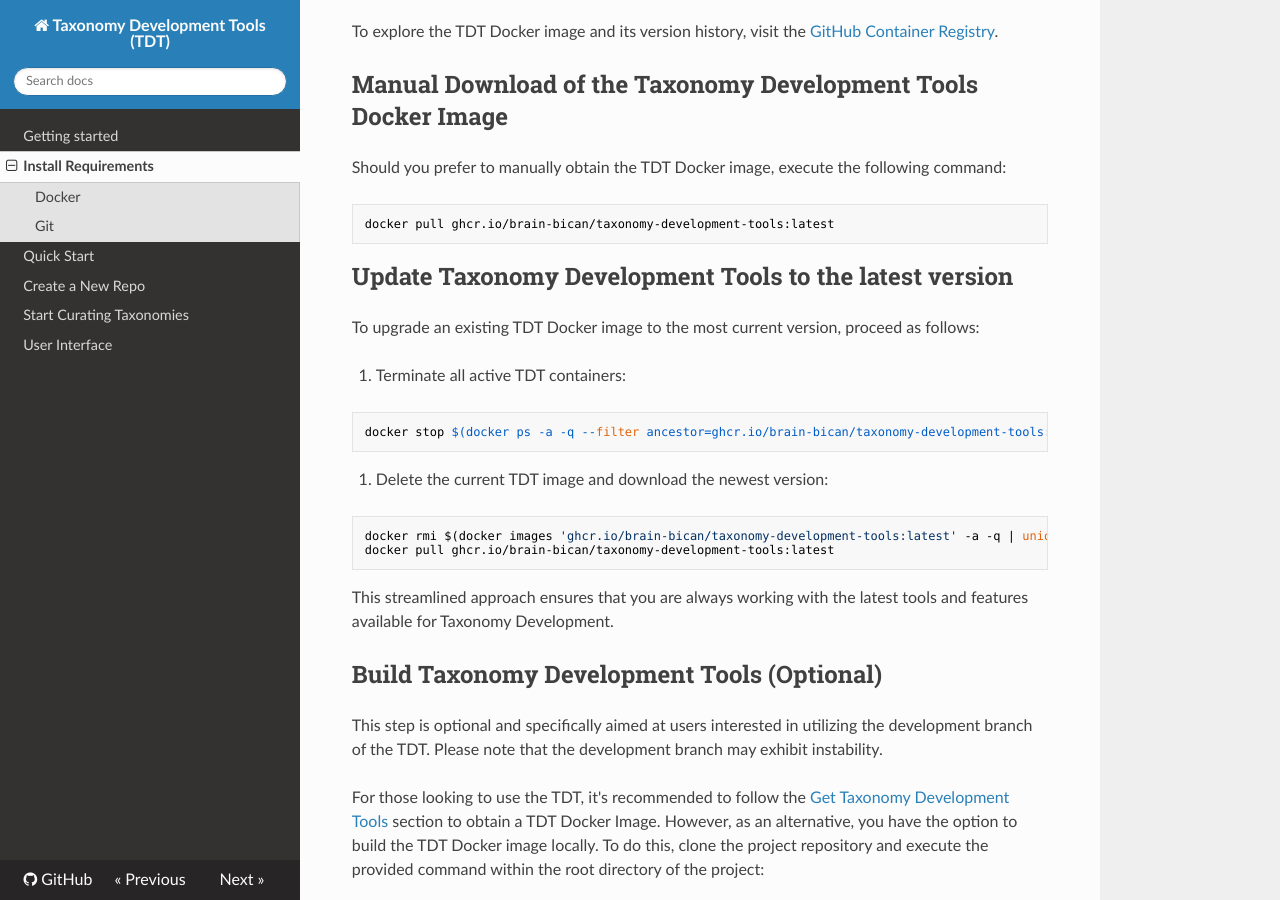
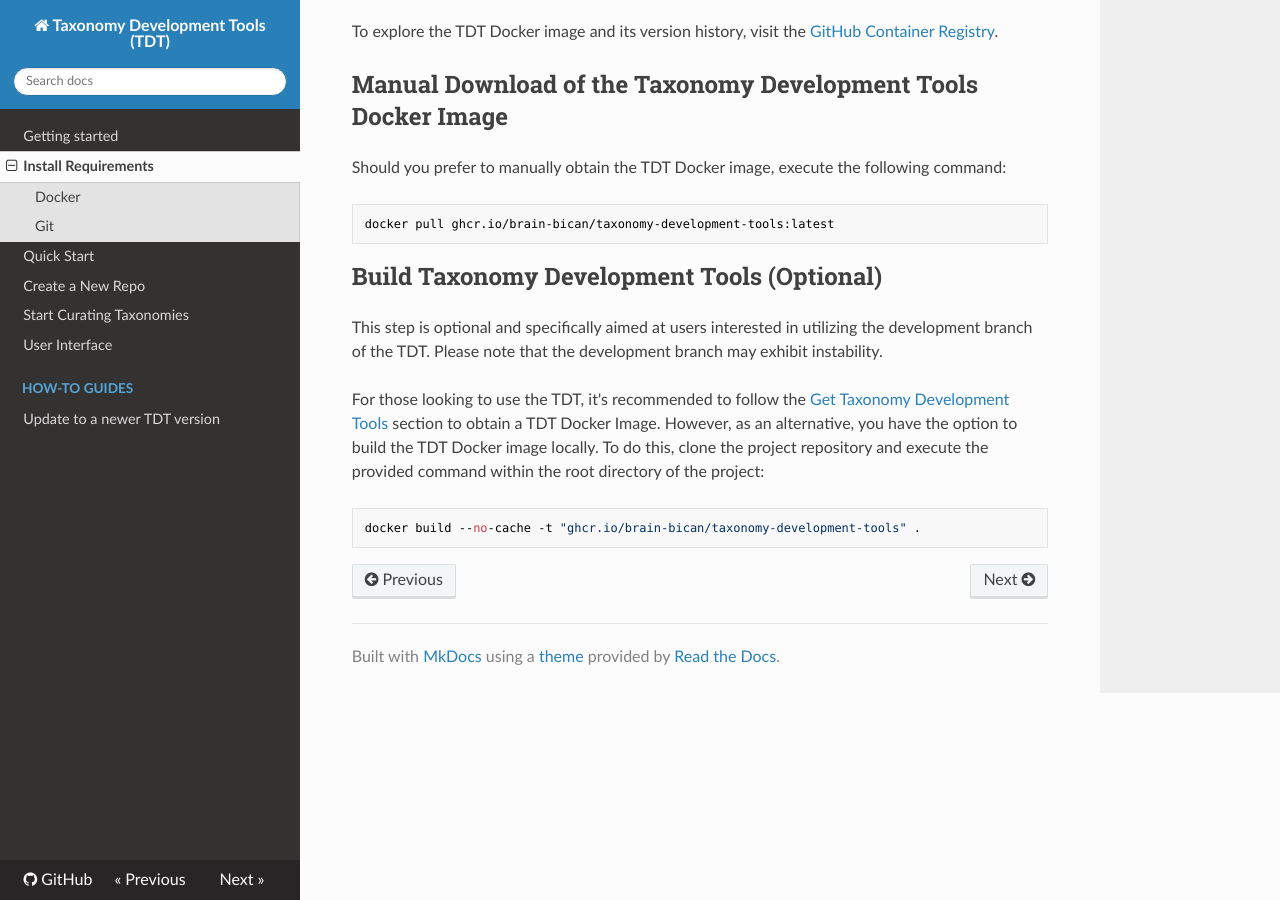
Before and after one commit to brain-bican/taxonomy-development-tools, an MkDocs documentation site: the page built from docs/Build.md, in a window 1280 px wide and 900 px high, scrolled down 1547 px. Built offline with MkDocs 1.6.1, drawn with Linux system fonts in a browser that asks for light colours; nearby versions of some CDN libraries.

Commit message:
update documentation added

````diff
--- a/docs/Build.md
+++ b/docs/Build.md
@@ -77,23 +77,6 @@ Should you prefer to manually obtain the TDT Docker image, execute the following
 docker pull ghcr.io/brain-bican/taxonomy-development-tools:latest
 ```
 
-## Update Taxonomy Development Tools to the latest version
-
-To upgrade an existing TDT Docker image to the most current version, proceed as follows:
-
-1. Terminate all active TDT containers:
-```
-docker stop $(docker ps -a -q --filter ancestor=ghcr.io/brain-bican/taxonomy-development-tools:latest)
-```
-
-2. Delete the current TDT image and download the newest version:
-```
-docker rmi $(docker images 'ghcr.io/brain-bican/taxonomy-development-tools:latest' -a -q | uniq)
-docker pull ghcr.io/brain-bican/taxonomy-development-tools:latest
-```
-
-This streamlined approach ensures that you are always working with the latest tools and features available for Taxonomy Development.
-
 ## Build Taxonomy Development Tools (Optional)
 
 This step is optional and specifically aimed at users interested in utilizing the development branch of the TDT. Please note that the development branch may exhibit instability.
--- a/mkdocs.yml
+++ b/mkdocs.yml
@@ -10,4 +10,6 @@ nav:
   - Create a New Repo: NewRepo.md
   - Start Curating Taxonomies: Curation.md
   - User Interface: UserInterface.md
+  - How-to guides:
+    -  Update to a newer TDT version: Update.md
 repo_url: https://github.com/brain-bican/taxonomy-development-tools
````
